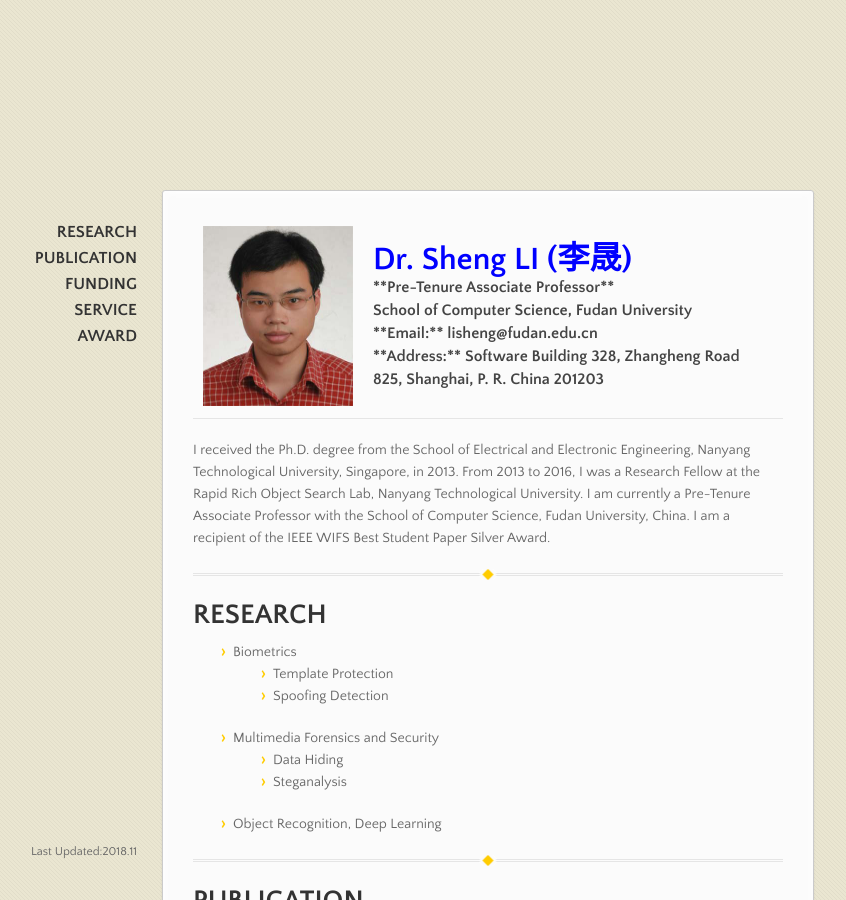
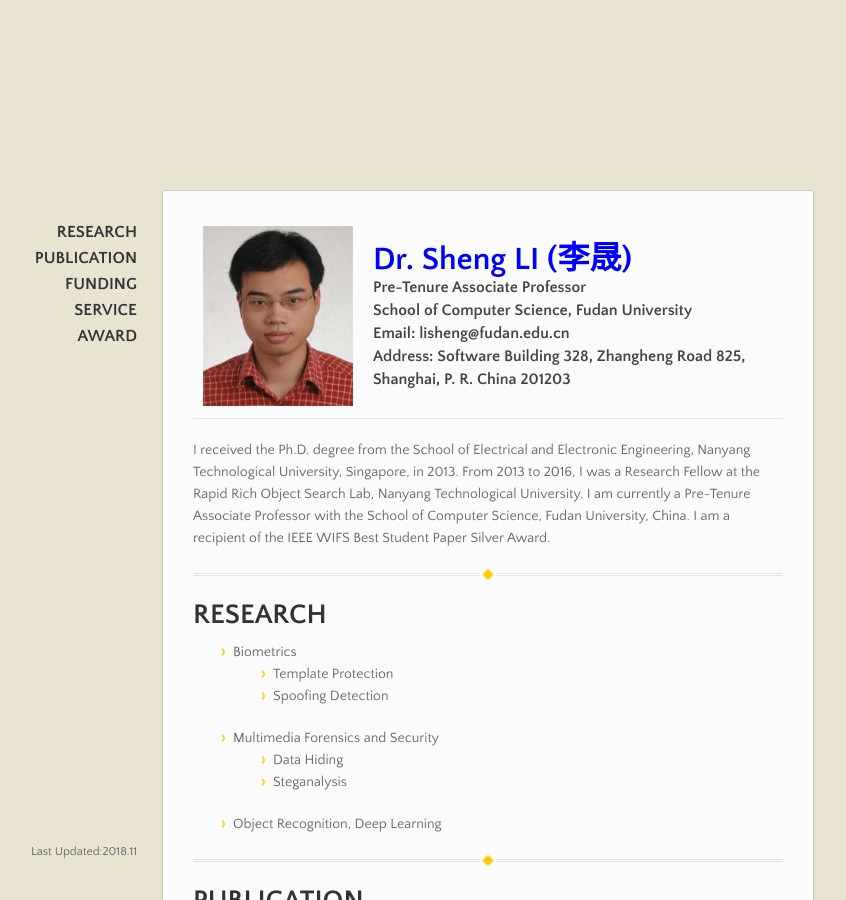
Before and after one commit to blazelisheng/blazelisheng.github.io, a Jekyll site: the page built from index.md, in a window 1280 px wide and 900 px high. Shown: the whole window, without its empty margins (153-999 px from the left). Built offline with Jekyll 4.4.1, drawn with Linux system fonts in a browser that asks for light colours.

Commit message:
Update index.md

```diff
--- a/index.md
+++ b/index.md
@@ -6,7 +6,7 @@
   <tr>
     <th width="150">
 <img src="/assets/images/Sheng_Li_Photo.png" width="150" height="180" /></th>
-  <th> <font size="6" color="Blue">  Dr. Sheng LI (李晟) </font><br/><font size="3.5">**Pre-Tenure Associate Professor**<br/>School of Computer Science, Fudan University<br/>**Email:**  lisheng@fudan.edu.cn  <br/> **Address:** Software Building 328, Zhangheng Road 825, Shanghai, P. R. China 201203</font></th>
+  <th> <font size="6" color="Blue">  Dr. Sheng LI (李晟) </font><br/><font size="3.5"><b>Pre-Tenure Associate Professor</b><br/>School of Computer Science, Fudan University<br/><b>Email:</b>  lisheng@fudan.edu.cn  <br/> Address: Software Building 328, Zhangheng Road 825, Shanghai, P. R. China 201203</font></th>
   </tr>
 </table>
 
```
